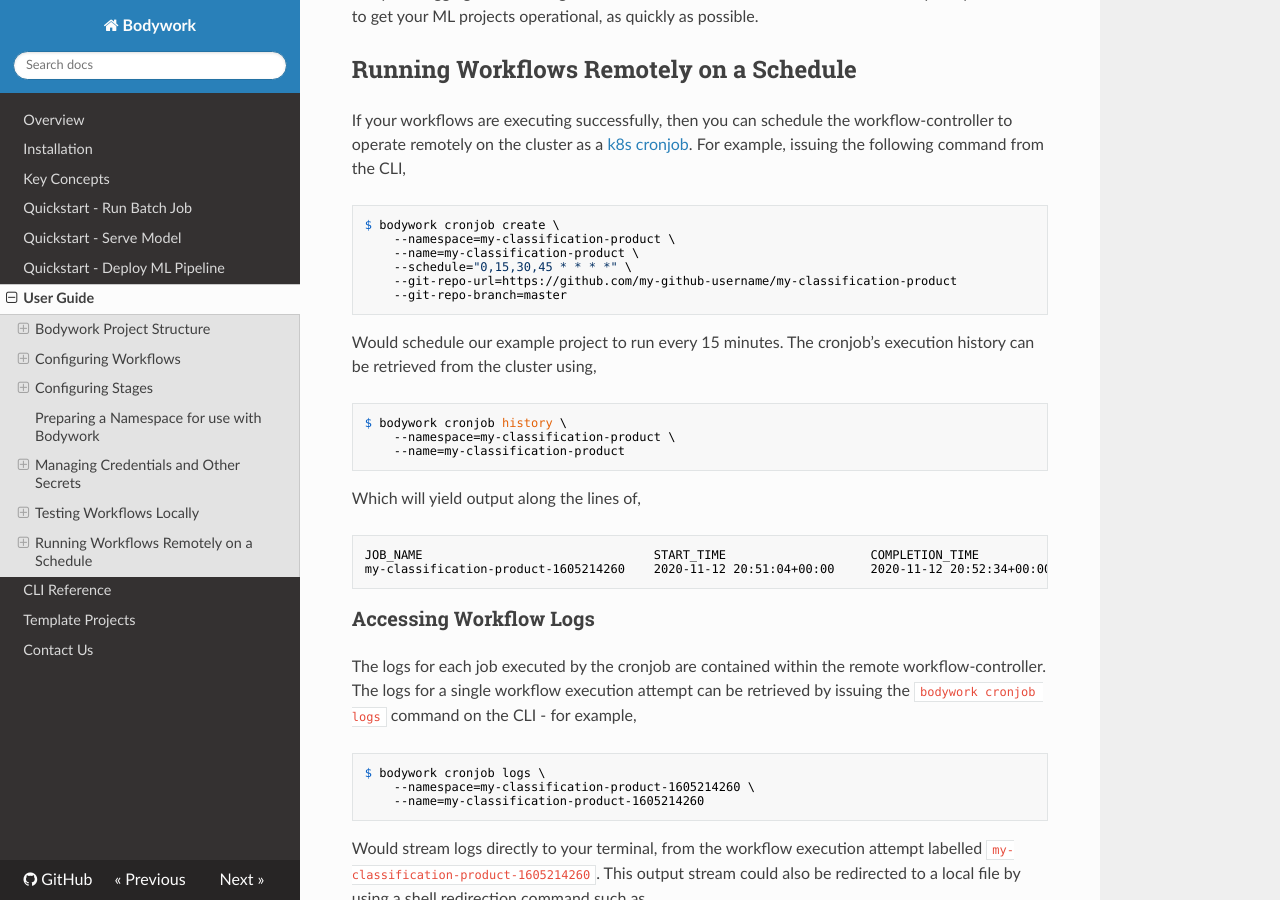
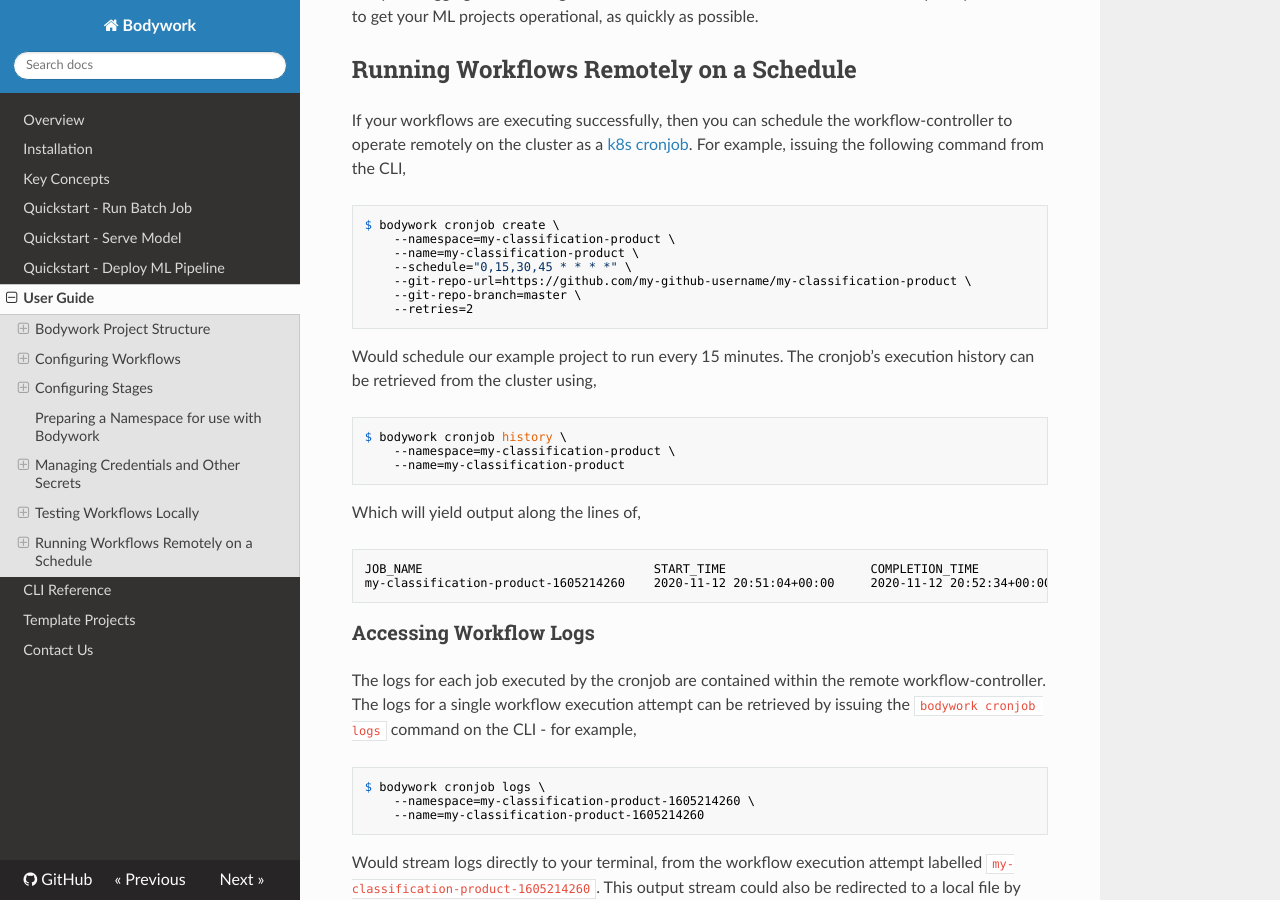
Before and after one commit to bodywork-ml/bodywork-core, an MkDocs documentation site: the page built from docs/user_guide.md, in a window 1280 px wide and 900 px high, scrolled down 8423 px. Built offline with MkDocs 1.6.1, drawn with Linux system fonts in a browser that asks for light colours; nearby versions of some CDN libraries; a script that is not in the unit is left out.

Commit message:
Add retries to all mention of schedules.

````diff
--- a/docs/user_guide.md
+++ b/docs/user_guide.md
@@ -333,8 +333,9 @@ $ bodywork cronjob create \
     --namespace=my-classification-product \
     --name=my-classification-product \
     --schedule="0,15,30,45 * * * *" \
-    --git-repo-url=https://github.com/my-github-username/my-classification-product
-    --git-repo-branch=master
+    --git-repo-url=https://github.com/my-github-username/my-classification-product \
+    --git-repo-branch=master \
+    --retries=2
 ```
 
 Would schedule our example project to run every 15 minutes. The cronjob's execution history can be retrieved from the cluster using,
````
Also changed, not shown: docs/cli_reference.md (+2 -1 lines), docs/quickstart_batch_job.md (+2 -1 lines), docs/quickstart_ml_pipeline.md (+2 -1 lines), docs/images/key_concept_schedule_cli.png.
